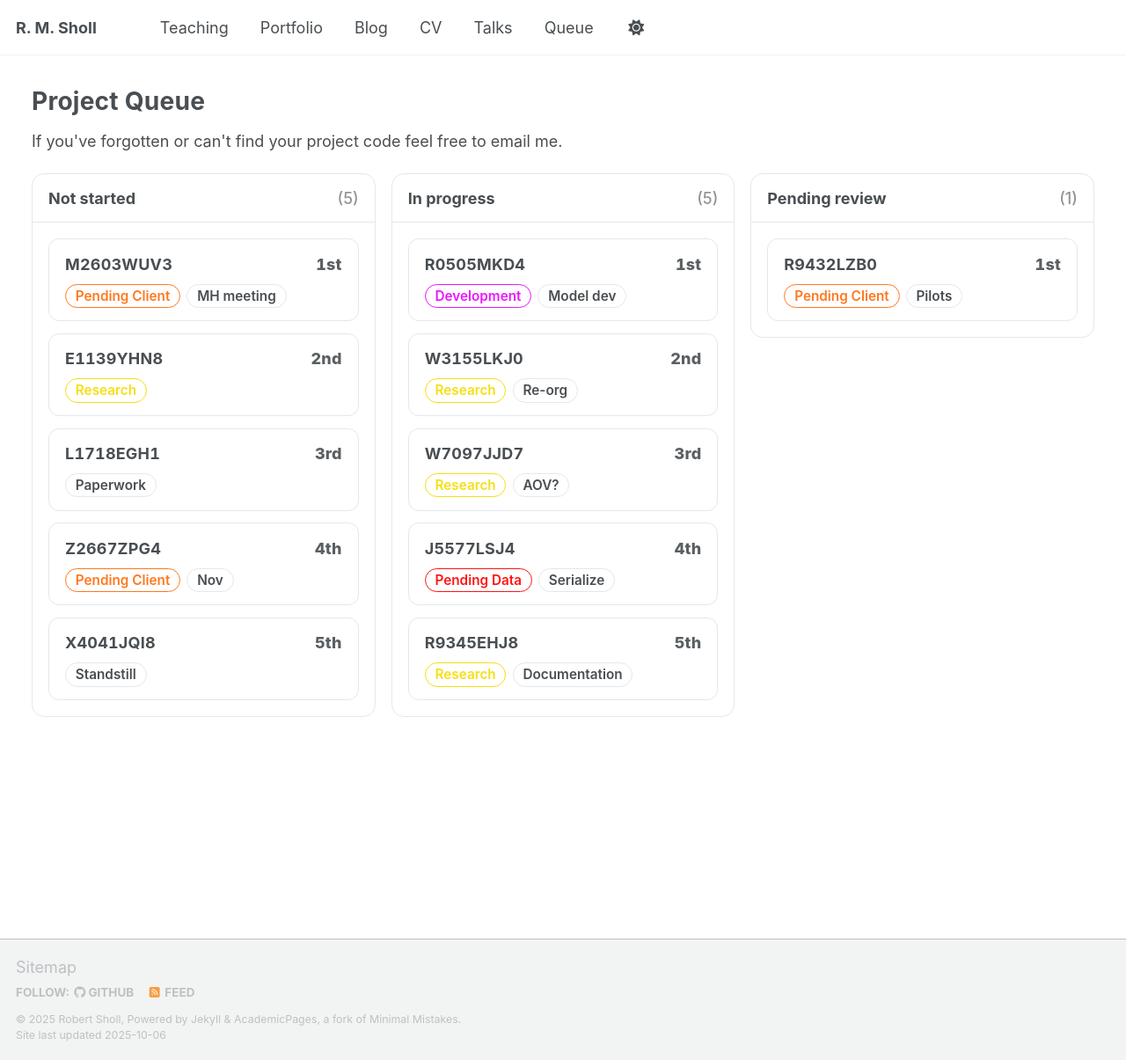
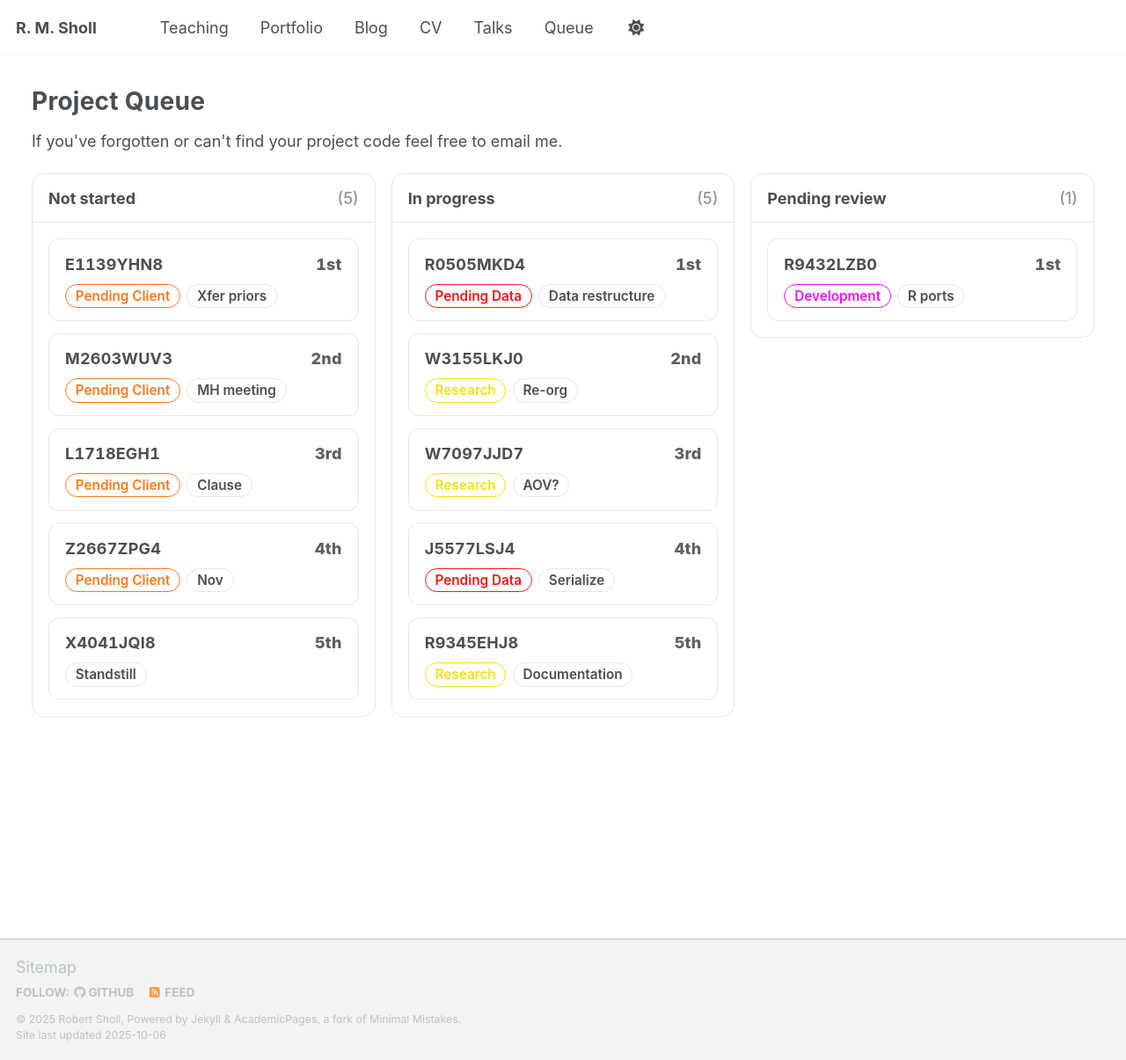
Before and after one commit to rmshksu/rmshksu.github.io, a Jekyll site: the page built from _pages/queue.md, in a window 1280 px wide and 1205 px high. Shown: the whole window at 88% size. Built offline with Jekyll 4.4.1, drawn with Linux system fonts in a browser that asks for light colours; a script that is not in the unit is left out.

Commit message:
update queue

```diff
--- a/_data/queue.yml
+++ b/_data/queue.yml
@@ -2,24 +2,24 @@ projects:
   - code: E1139YHN8
     #client_hint:
     status: "Not started"
-    queue: 2
+    queue: 1
     #due:
-    #notes: ""
-    data-group: Research
+    notes: "Xfer priors"
+    data-group: Pending Client
   - code: R0505MKD4
     #client_hint:
     status: "In progress"
     queue: 1
     #due:
-    notes: "Model dev"
-    data-group: Development
+    notes: "Data restructure"
+    data-group: Pending Data
   - code: R9432LZB0
     #client_hint:
     status: "Pending review"
     queue: 1
     #due:
-    notes: "Pilots"
-    data-group: Pending Client
+    notes: "R ports"
+    data-group: Development
   - code: X4041JQI8
     #client_hint:
     status: "Not started"
@@ -44,7 +44,7 @@ projects:
   - code: M2603WUV3
     #client_hint:
     status: "Not started"
-    queue: 1
+    queue: 2
     #due:
     notes: "MH meeting"
     data-group: Pending Client
@@ -67,8 +67,8 @@ projects:
     status: "Not started"
     queue: 3
     #due:
-    notes: "Paperwork"
-    #data-group: Research
+    notes: "Clause"
+    data-group: Pending Client
   - code: R9345EHJ8
     #client_hint:
     status: "In progress"
```
